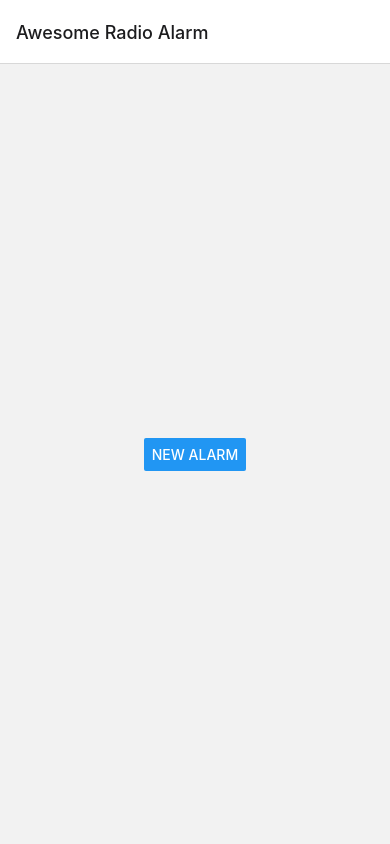
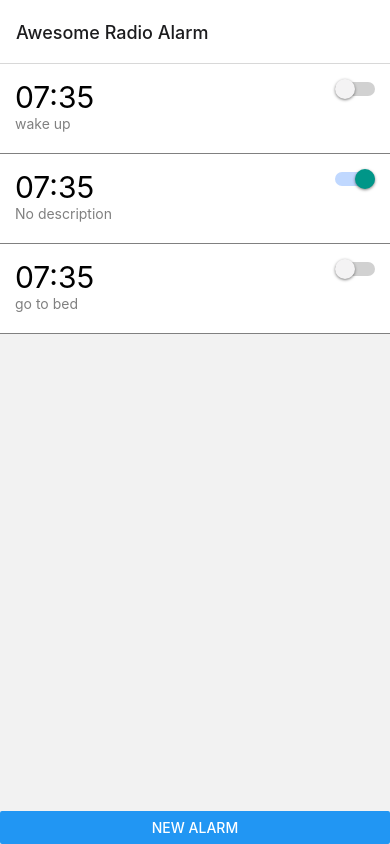
Before and after one commit to ivanovskii/AwesomeRadioAlarm, a React Native app: screen / in a window 390 px wide. Built offline with nearby package versions, Linux system fonts and the light colour scheme.

Commit message:
Add flatlist

```diff
--- a/App.js
+++ b/App.js
@@ -1,33 +1,9 @@
 import * as React from 'react';
-import {Button, View, Text} from 'react-native';
 import {NavigationContainer} from '@react-navigation/native';
 import {createNativeStackNavigator} from '@react-navigation/native-stack';
-
-class HomeScreen extends React.Component {
-  render() {
-    return (
-      <View style={{flex: 1, alignItems: 'center', justifyContent: 'center'}}>
-        <Button
-          title="New alarm"
-          onPress={() => this.props.navigation.navigate('Alarm')}
-        />
-      </View>
-    );
-  }
-}
-
-class AlarmScreen extends React.Component {
-  render() {
-    return (
-      <View style={{flex: 1, alignItems: 'center', justifyContent: 'center'}}>
-        <Button
-          title="OK"
-          onPress={() => this.props.navigation.navigate('Awesome Radio Alarm')}
-        />
-      </View>
-    );
-  }
-}
+import Moment from 'moment';
+import {Button, View, Text, FlatList, StyleSheet, Switch} from 'react-native';
+import {AlarmScreen} from './components';
 
 const Stack = createNativeStackNavigator();
 
@@ -42,4 +18,87 @@ function App() {
   );
 }
 
+class HomeScreen extends React.Component {
+  state = {
+    data: [
+      {id: 0, time: Date(), description: 'wake up', isEnabled: false},
+      {id: 1, time: Date(), description: '', isEnabled: true},
+      {id: 2, time: Date(), description: 'go to bed', isEnabled: false},
+    ],
+  };
+
+  constructor(props) {
+    super(props);
+    console.log('constructor');
+  }
+
+  componentDidMount = async () => {
+    console.log('componentDidMount');
+  };
+
+  componentDidUpdate = async () => {
+    console.log('componentDidUpdate');
+  };
+
+  componentWillUnmount = async () => {
+    console.log('componentWillUnmount');
+  };
+
+  renderItem = ({item}) => {
+    return (
+      <View style={styles.listItem}>
+        <View>
+          <Text style={styles.clockText}>
+            {Moment(item.time).format('HH:mm')}
+          </Text>
+          {item.description == '' ? (
+            <Text style={styles.subtitle}>No description</Text>
+          ) : (
+            <Text style={styles.subtitle}>{item.description}</Text>
+          )}
+        </View>
+        <Switch
+          trackColor={{true: '#c0d8ff', false: '#d1d1d1'}}
+          thumbColor={item.isEnabled ? '#6495ED' : '#f4f3f4'}
+          onValueChange={() => {}}
+          value={item.isEnabled}
+        />
+      </View>
+    );
+  };
+
+  render() {
+    return (
+      <View style={{flex: 1}}>
+        <FlatList data={this.state.data} renderItem={this.renderItem} />
+        <Button
+          title="New alarm"
+          onPress={() => this.props.navigation.navigate('Alarm')}
+        />
+      </View>
+    );
+  }
+}
+
+const styles = StyleSheet.create({
+  listItem: {
+    flexDirection: 'row',
+    justifyContent: 'space-between',
+    borderBottomColor: 'gray',
+    borderBottomWidth: 0.4,
+    backgroundColor: 'white',
+    paddingVertical: 15,
+    paddingHorizontal: 15,
+    minHeight: 90,
+  },
+  clockText: {
+    color: 'black',
+    fontSize: 30,
+  },
+  subtitle: {
+    color: 'gray',
+    width: 200,
+  },
+});
+
 export default App;
--- /dev/null
+++ b/components/AlarmScreen.js
@@ -0,0 +1,17 @@
+import * as React from 'react';
+import {Button, View} from 'react-native';
+
+class AlarmScreen extends React.Component {
+  render() {
+    return (
+      <View style={{flex: 1, alignItems: 'center', justifyContent: 'center'}}>
+        <Button
+          title="OK"
+          onPress={() => this.props.navigation.navigate('Awesome Radio Alarm')}
+        />
+      </View>
+    );
+  }
+}
+
+export {AlarmScreen};
--- /dev/null
+++ b/components/index.js
@@ -0,0 +1 @@
+export * from './AlarmScreen';
--- a/package.json
+++ b/package.json
@@ -12,6 +12,7 @@
   "dependencies": {
     "@react-navigation/native": "^6.0.10",
     "@react-navigation/native-stack": "^6.6.2",
+    "moment": "^2.29.3",
     "react": "17.0.2",
     "react-native": "0.68.2",
     "react-native-safe-area-context": "^4.3.1",
```
Also changed, not shown: 1 other file (tests, documents, lock files or other folders).
